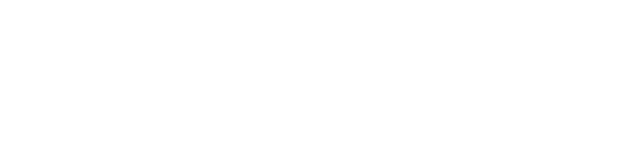
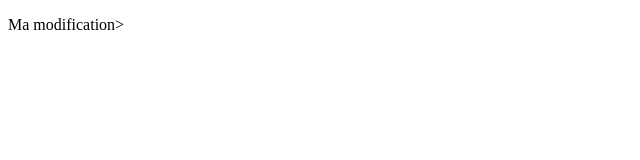
Before and after one commit to samirasz/girlspower, a plain HTML site: page index.html in a window 1280 px wide. Shown: the whole page, without its empty margins (0-640 px from the left). Drawn offline with Linux system fonts and the light colour scheme.

Commit message:
ajout d'un paragraphe

```diff
--- a/index.html
+++ b/index.html
@@ -10,7 +10,7 @@
 </head>
 
 <body>
-
+    <p>Ma modification></p>
     <script src="js/app.js"></script>
 </body>
 
```
